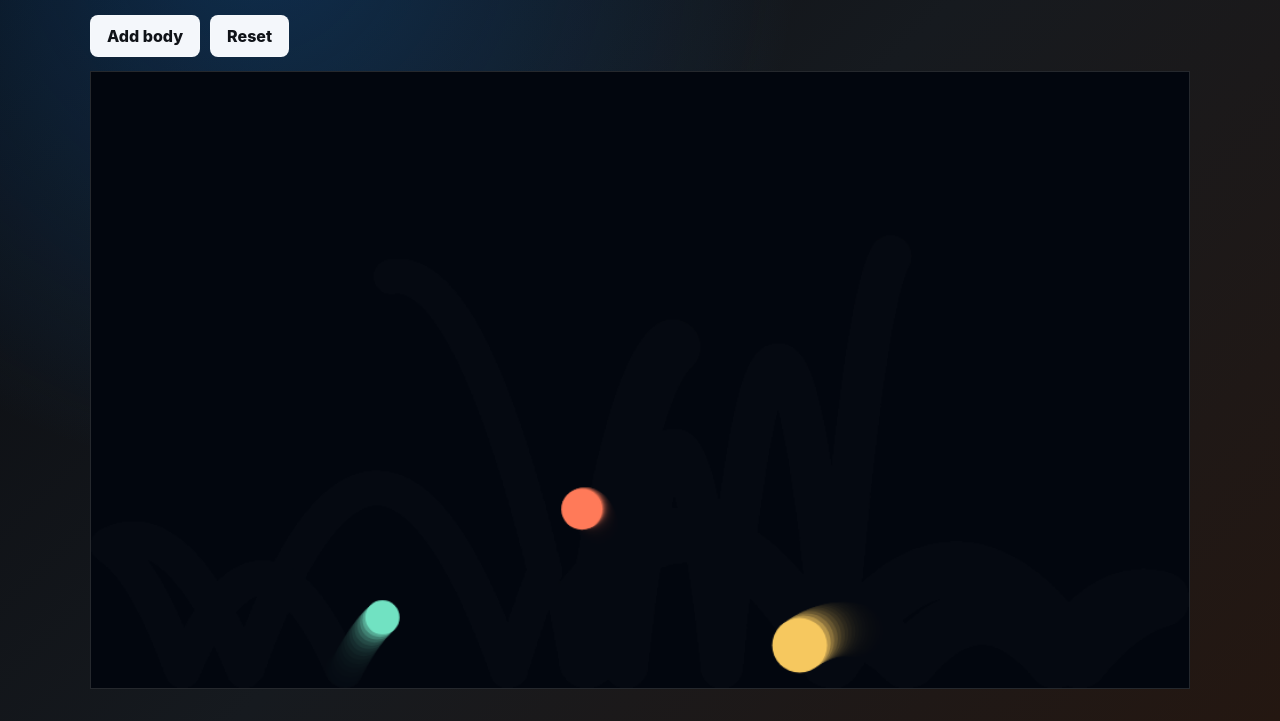
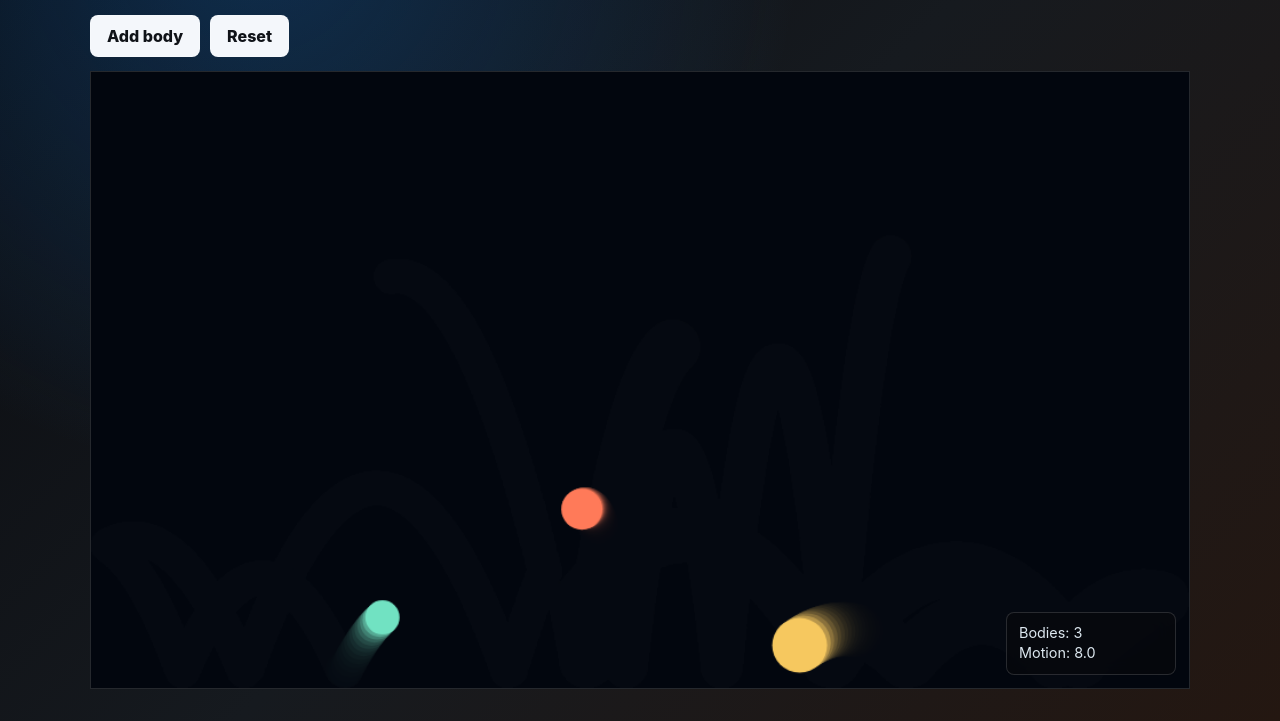
Before and after one commit to Yagiz-D-Ekrem-Dolar/orbital-drift-lab, a plain HTML site: page index.html in a window 1280 px wide. Shown: the part 176-897 px from the top of the page. Drawn offline with Linux system fonts and the light colour scheme.

Commit message:
Show live simulation stats

```diff
--- a/app.js
+++ b/app.js
@@ -2,6 +2,7 @@ const canvas = document.querySelector("#world");
 const ctx = canvas.getContext("2d");
 const addButton = document.querySelector("#add");
 const resetButton = document.querySelector("#reset");
+const stats = document.querySelector("#stats");
 const gravity = 0.18;
 const bounce = 0.86;
 
@@ -96,11 +97,19 @@ function resolveParticleHits() {
   }
 }
 
+function updateStats() {
+  const energy = particles.reduce((total, particle) => {
+    return total + Math.hypot(particle.vx, particle.vy);
+  }, 0);
+  stats.innerHTML = `Bodies: ${particles.length}<br>Motion: ${energy.toFixed(1)}`;
+}
+
 function render() {
   fadeScene();
   particles.forEach(stepParticle);
   resolveParticleHits();
   particles.forEach(drawParticle);
+  updateStats();
   requestAnimationFrame(render);
 }
 
--- a/index.html
+++ b/index.html
@@ -17,7 +17,10 @@
         <button id="add" type="button">Add body</button>
         <button id="reset" type="button">Reset</button>
       </nav>
-      <canvas id="world" width="960" height="540" aria-label="Physics simulation canvas"></canvas>
+      <div class="stage">
+        <canvas id="world" width="960" height="540" aria-label="Physics simulation canvas"></canvas>
+        <output id="stats" aria-live="polite"></output>
+      </div>
     </main>
     <script src="app.js"></script>
   </body>
--- a/style.css
+++ b/style.css
@@ -72,6 +72,10 @@ button:hover {
   background: #71e2c2;
 }
 
+.stage {
+  position: relative;
+}
+
 canvas {
   display: block;
   width: 100%;
@@ -80,3 +84,18 @@ canvas {
   background: #070a10;
   cursor: crosshair;
 }
+
+#stats {
+  position: absolute;
+  right: 14px;
+  bottom: 14px;
+  min-width: 170px;
+  border: 1px solid rgba(255, 255, 255, 0.14);
+  border-radius: 8px;
+  padding: 10px 12px;
+  background: rgba(8, 9, 13, 0.72);
+  color: #dce7ef;
+  font-size: 0.9rem;
+  line-height: 1.45;
+  backdrop-filter: blur(10px);
+}
```
